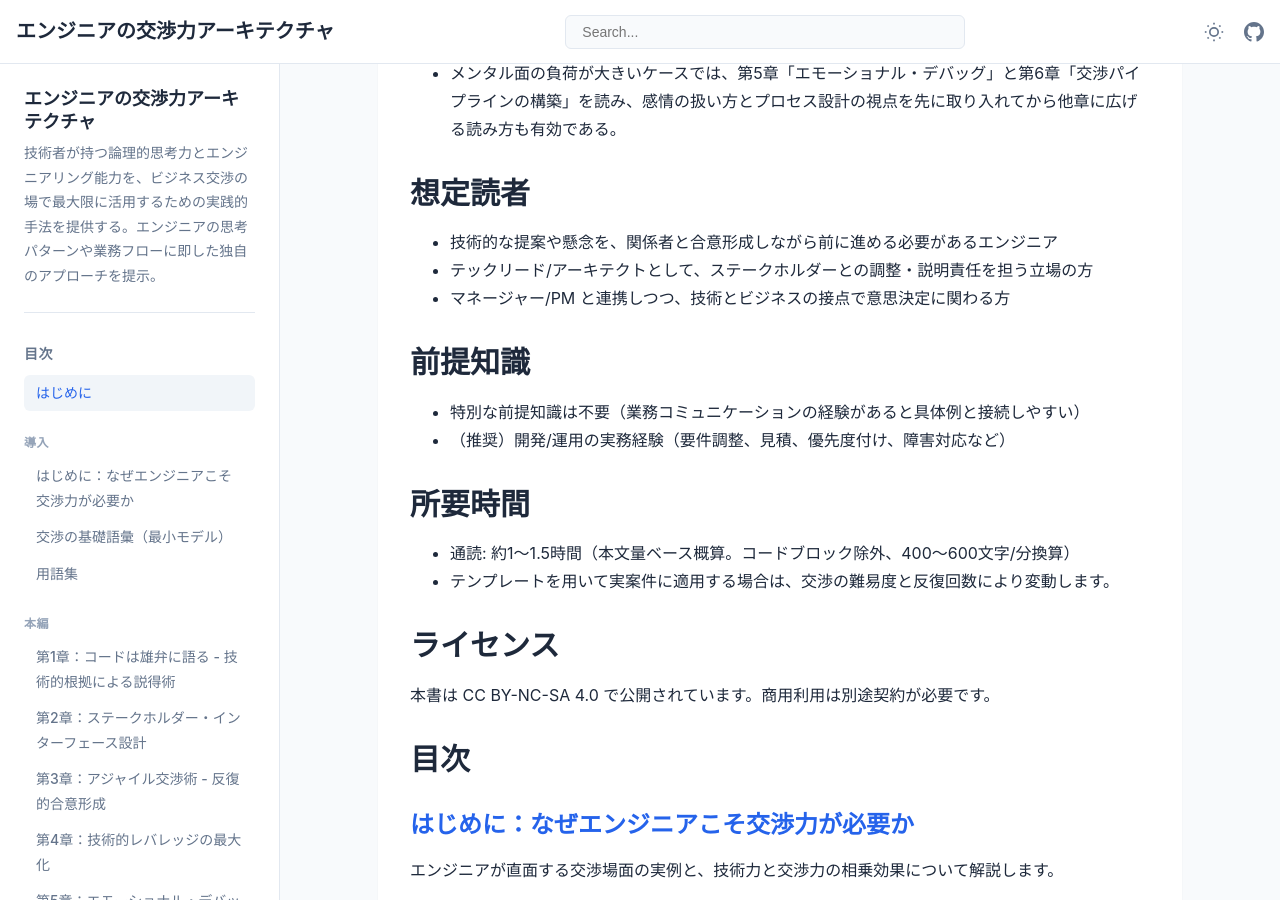
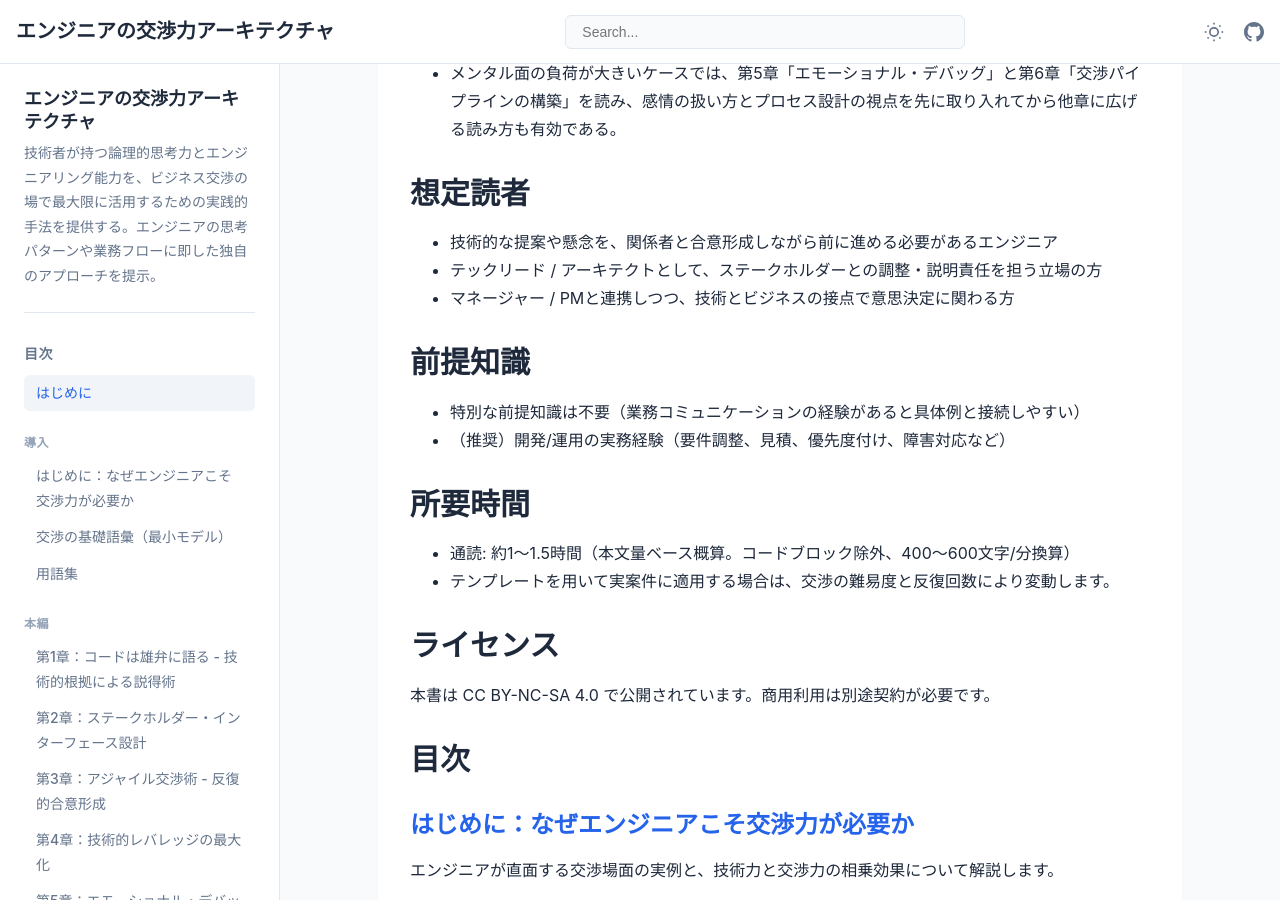
Before and after one commit to itdojp/negotiation-for-engineers-book, a Jekyll site: the page built from docs/index.md, in a window 1280 px wide and 900 px high, scrolled down 1153 px. Built offline with Jekyll 4.4.1, drawn with Linux system fonts in a browser that asks for light colours.

Commit message:
chore(docs): unify slash spacing

```diff
--- a/docs/index.md
+++ b/docs/index.md
@@ -37,8 +37,8 @@ permalink: /
 
 ## 想定読者
 - 技術的な提案や懸念を、関係者と合意形成しながら前に進める必要があるエンジニア
-- テックリード/アーキテクトとして、ステークホルダーとの調整・説明責任を担う立場の方
-- マネージャー/PM と連携しつつ、技術とビジネスの接点で意思決定に関わる方
+- テックリード / アーキテクトとして、ステークホルダーとの調整・説明責任を担う立場の方
+- マネージャー / PMと連携しつつ、技術とビジネスの接点で意思決定に関わる方
 
 ## 前提知識
 - 特別な前提知識は不要（業務コミュニケーションの経験があると具体例と接続しやすい）
```
